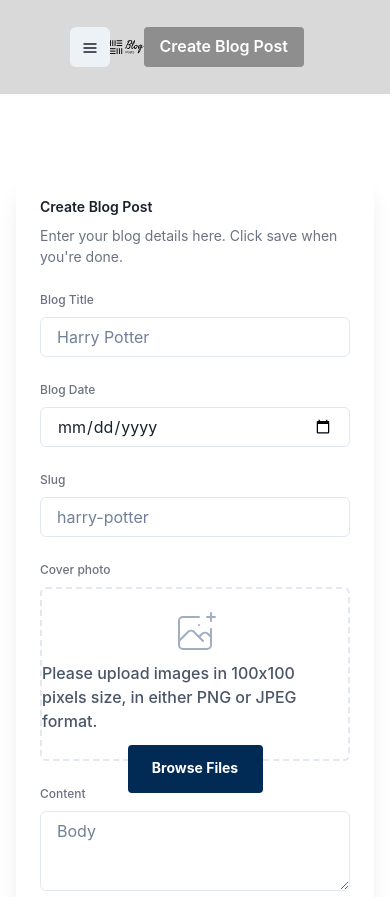
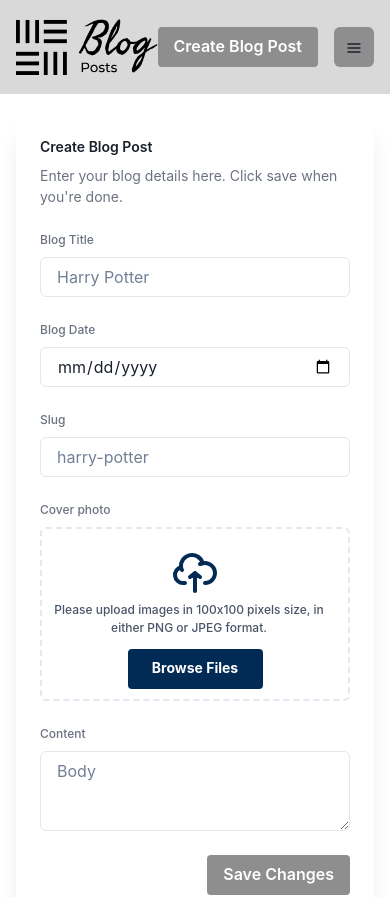
Before and after one commit to sonylomo/technoprise-blog, a Next.js app: page /posts/create in a window 390 px wide. Shown: the top 897 px of the page. Built offline with nearby package versions, Linux system fonts and the light colour scheme.

Commit message:
style: made responsive on mobile

```diff
--- a/app/layout.tsx
+++ b/app/layout.tsx
@@ -18,7 +18,8 @@ export default function RootLayout({
     <html lang="en">
       <body>
         <Providers>
-          <Navbar>{children}</Navbar>
+          <Navbar />
+          {children}
           <Footer />
         </Providers>
       </body>
--- a/app/posts/create/page.tsx
+++ b/app/posts/create/page.tsx
@@ -18,20 +18,20 @@ const CreatePost = () => {
       as="form"
       maxW={"2xl"}
       boxShadow={"xl"}
-      mx={"auto"}
+      mx={[4, "auto"]}
       p={"6"}
       borderRadius={8}
       gap={6}
       display={"flex"}
       flexDirection={"column"}
-      my={16}
+      my={[5, 16]}
     >
       <Stack spacing={2}>
         <Heading fontWeight={600} fontSize={"sm"}>
           Create Blog Post
         </Heading>
         <Text fontSize={"sm"} textColor={"gray.neutral"}>
-          Enter your blog details here. Click save when you're done.
+          Enter your blog details here. Click save when you&apos;re done.
         </Text>
       </Stack>
 
@@ -78,44 +78,44 @@ const CreatePost = () => {
                 mx="auto"
                 boxSize={12}
                 color="gray.400"
-                _dark={{
-                  color: "gray.500",
-                }}
                 stroke="currentColor"
                 fill="none"
-                viewBox="0 0 48 48"
+                viewBox="0 0 24 24"
                 aria-hidden="true"
               >
                 <path
-                  d="M28 8H12a4 4 0 00-4 4v20m32-12v8m0 0v8a4 4 0 01-4 4H12a4 4 0 01-4-4v-4m32-4l-3.172-3.172a4 4 0 00-5.656 0L28 28M8 32l9.172-9.172a4 4 0 015.656 0L28 28m0 0l4 4m4-24h8m-4-4v8m-12 4h.02"
-                  strokeWidth="2"
-                  strokeLinecap="round"
-                  strokeLinejoin="round"
+                  d="M12 12V21M12 12L9.49996 14M12 12L14.5 14M5.03396 9.117C4.08817 9.35499 3.26184 9.93016 2.71021 10.7344C2.15859 11.5387 1.91964 12.5168 2.03827 13.4848C2.15689 14.4528 2.62492 15.3442 3.35443 15.9915C4.08393 16.6388 5.02469 16.9974 5.99996 17H6.99996"
+                  stroke="#012B55"
+                  stroke-width="2"
+                  stroke-linecap="round"
+                  stroke-linejoin="round"
+                />
+                <path
+                  d="M15.8299 7.138C15.4881 5.78457 14.6445 4.61174 13.47 3.85726C12.2956 3.10277 10.8782 2.82309 9.50517 3.0749C8.13215 3.32672 6.90625 4.09118 6.07598 5.21334C5.2457 6.33549 4.87318 7.73137 5.03392 9.118C5.03392 9.118 5.18692 10 5.49992 10.5"
+                  stroke="#012B55"
+                  stroke-width="2"
+                  stroke-linecap="round"
+                  stroke-linejoin="round"
+                />
+                <path
+                  d="M17 17C17.706 16.9995 18.404 16.8495 19.0479 16.5599C19.6917 16.2702 20.267 15.8475 20.7357 15.3195C21.2045 14.7915 21.5561 14.1702 21.7674 13.4965C21.9787 12.8229 22.045 12.1121 21.9618 11.4109C21.8786 10.7098 21.6479 10.0343 21.2848 9.42874C20.9217 8.82321 20.4345 8.30145 19.8552 7.89778C19.276 7.49412 18.6178 7.21772 17.924 7.08676C17.2302 6.9558 16.5166 6.97327 15.83 7.138L14.5 7.5"
+                  stroke="#012B55"
+                  stroke-width="2"
+                  stroke-linecap="round"
+                  stroke-linejoin="round"
                 />
               </Icon>
-              <Flex
-                fontSize="sm"
-                color="gray.600"
-                _dark={{
-                  color: "gray.400",
-                }}
-                alignItems="baseline"
-              >
+              <Flex fontSize="sm" color="gray.600" alignItems="baseline">
                 <FormLabel
                   htmlFor="file-upload"
                   cursor="pointer"
                   rounded="md"
-                  fontSize="md"
+                  fontSize={["xs", "md"]}
+                  textAlign={"center"}
                   color="brand.600"
-                  _dark={{
-                    color: "brand.200",
-                  }}
                   pos="relative"
                   _hover={{
                     color: "brand.400",
-                    _dark: {
-                      color: "brand.300",
-                    },
                   }}
                 >
                   <span>
@@ -125,10 +125,11 @@ const CreatePost = () => {
                 </FormLabel>
               </Flex>
               <Button
+                data-testid="browse-files-button"
                 fontSize="sm"
                 bg="blue.primary"
                 color="white"
-                py={6}
+                py={[1, 6]}
                 borderRadius={4}
                 fontWeight={700}
                 w={135}
--- a/components/blogCard.tsx
+++ b/components/blogCard.tsx
@@ -1,6 +1,6 @@
 "use client";
 
-import { formatDate } from "@/lib/formatDate";
+import { formatDate } from "../lib/formatDate";
 import { Box, Heading, Link, Stack, Text } from "@chakra-ui/react";
 import Image from "next/image";
 
@@ -19,6 +19,7 @@ const BlogCard = ({
 
   return (
     <Link
+      data-testid="blog-card"
       href={"/posts/" + id}
       _hover={{
         textDecoration: "none",
--- a/components/footer.tsx
+++ b/components/footer.tsx
@@ -8,10 +8,12 @@ const Footer = () => {
     <Flex
       as={"footer"}
       bg="gray.primary"
-      px={70}
+      px={[4, 70]}
       py={15}
       justify={"space-between"}
       alignItems={"center"}
+      direction={["column", "row"]}
+      gap={[4, 0]}
     >
       <Box>
         <Image
--- a/components/navbar.tsx
+++ b/components/navbar.tsx
@@ -14,14 +14,9 @@ import {
 } from "@chakra-ui/react";
 import Image from "next/image";
 import { usePathname, useRouter, useSearchParams } from "next/navigation";
-import { ReactNode } from "react";
 import { useDebouncedCallback } from "use-debounce";
 
-type NavProps = {
-  children: ReactNode;
-};
-
-const NavBar = ({ children }: NavProps) => {
+const NavBar = () => {
   const { isOpen, onOpen, onClose } = useDisclosure();
   const router = useRouter();
   const searchParams = useSearchParams();
@@ -39,17 +34,8 @@ const NavBar = ({ children }: NavProps) => {
   }, 200);
 
   return (
-    <>
-      <Box bg="gray.primary" px={70} py={15} as={"nav"}>
+    <Box bg="gray.primary" px={[4, 70]} py={15} as={"nav"}>
       <Flex h={16} alignItems={"center"} justifyContent={"space-between"}>
-          <IconButton
-            size={"md"}
-            icon={isOpen ? <CloseIcon /> : <HamburgerIcon />}
-            aria-label={"Open Menu"}
-            display={{ md: "none" }}
-            onClick={isOpen ? onClose : onOpen}
-          />
-
         <Box>
           <Image
             src="/logo.svg"
@@ -119,16 +105,27 @@ const NavBar = ({ children }: NavProps) => {
             Create Blog Post
           </Button>
         </Flex>
+
+        {/* Hamburger displayed in mobile view */}
+        <IconButton
+          size={"md"}
+          icon={isOpen ? <CloseIcon /> : <HamburgerIcon />}
+          aria-label={"Open Menu"}
+          display={{ md: "none" }}
+          onClick={isOpen ? onClose : onOpen}
+          bg={"gray.secondary"}
+        />
       </Flex>
 
-        {isOpen ? (
-          <Box pb={4} display={{ md: "none" }}>
+      {/* Mobile display */}
+      {isOpen && (
+        <Box pt={4} display={{ md: "none" }}>
           <Box
             as="a"
             px={4}
             py={1}
             rounded={"md"}
-              fontWeight={500}
+            fontWeight={700}
             _hover={{
               textDecoration: "none",
             }}
@@ -137,12 +134,8 @@ const NavBar = ({ children }: NavProps) => {
             Blogs
           </Box>
         </Box>
-        ) : null}
+      )}
     </Box>
-
-      {/* Body */}
-      <Box p={4}>{children}</Box>
-    </>
   );
 };
 
```
Also changed, not shown: app/page.tsx (+9 -6 lines), app/posts/[slug]/page.tsx (+4 -12 lines), public/cloud-upload-icon.svg (added). Lines whose indentation alone changed are shown as unchanged.
